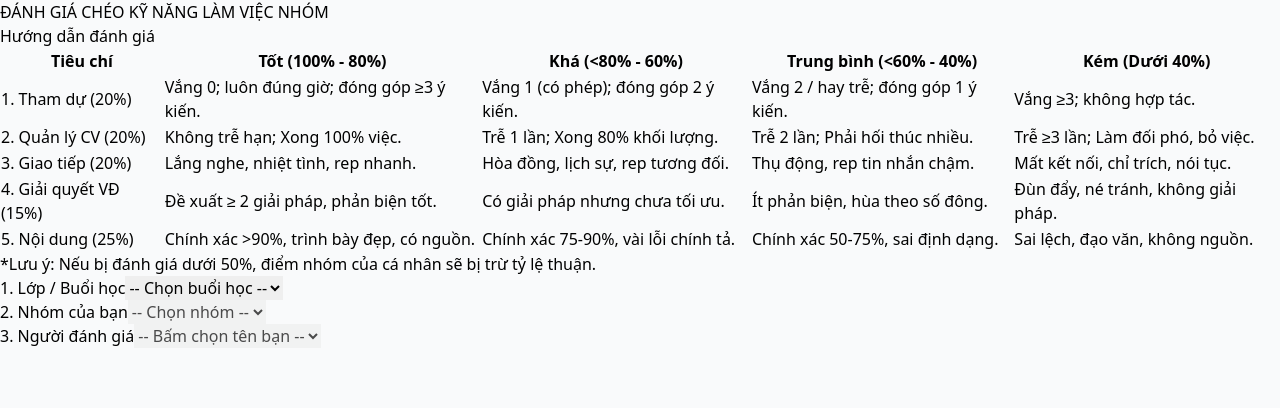
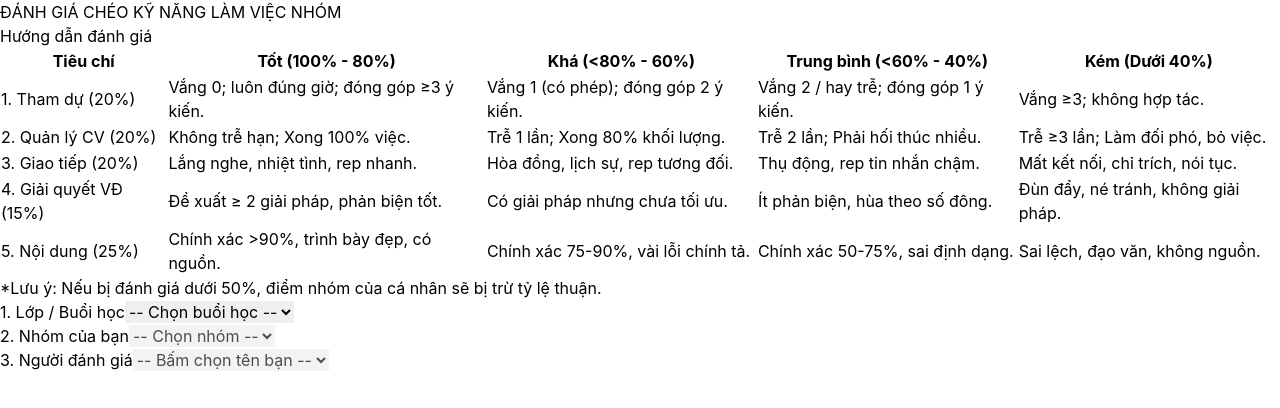
Before and after one commit to Tuan-23880095/KNLVN-danhgiacheo, a React (Vite) app: page / in a window 1280 px wide. Shown: the top 408 px of the page. Built offline with nearby package versions, Linux system fonts and the light colour scheme.

Commit message:
Update index.css

```diff
--- a/src/index.css
+++ b/src/index.css
@@ -3,5 +3,10 @@
 @tailwind utilities;
 
 body {
-  background-color: #f9fafb;
+  margin: 0;
+  font-family: -apple-system, BlinkMacSystemFont, 'Segoe UI', 'Roboto', 'Oxygen',
+    'Ubuntu', 'Cantarell', 'Fira Sans', 'Droid Sans', 'Helvetica Neue',
+    sans-serif;
+  -webkit-font-smoothing: antialiased;
+  -moz-osx-font-smoothing: grayscale;
 }
```
